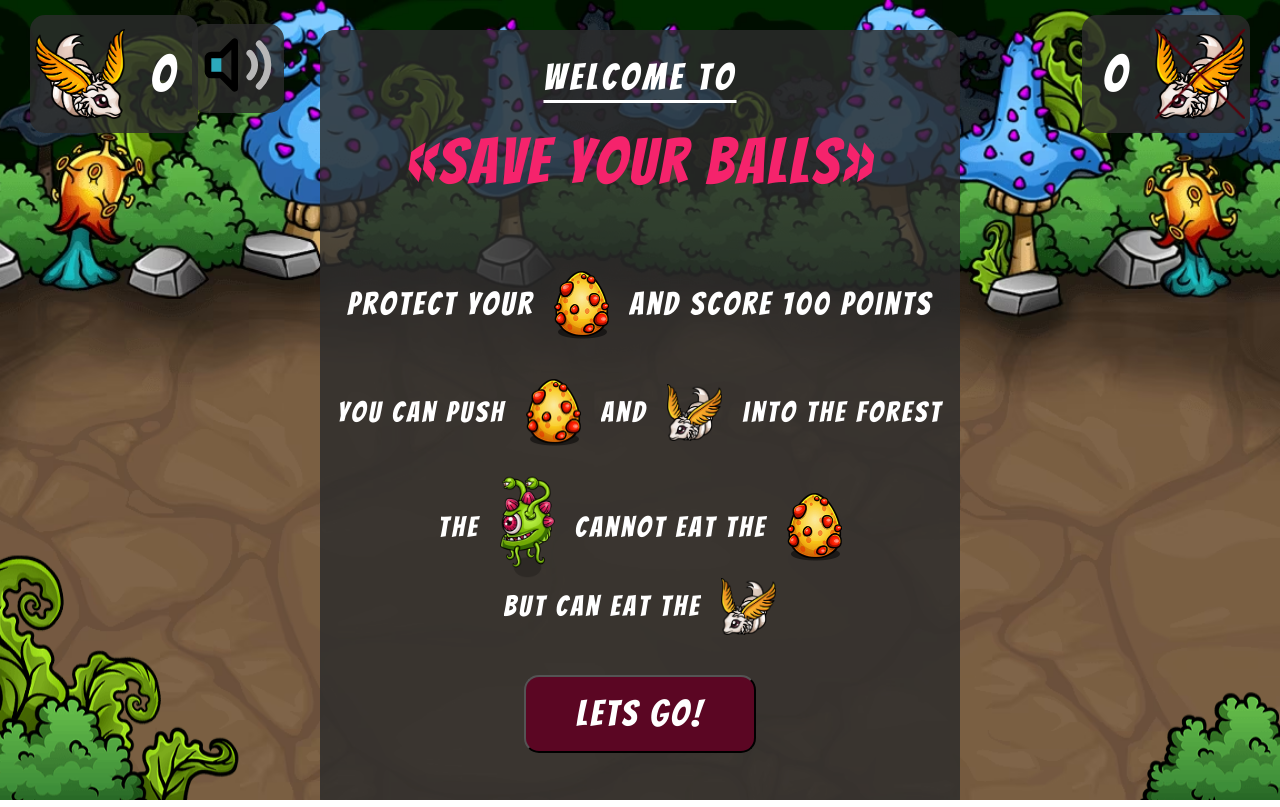
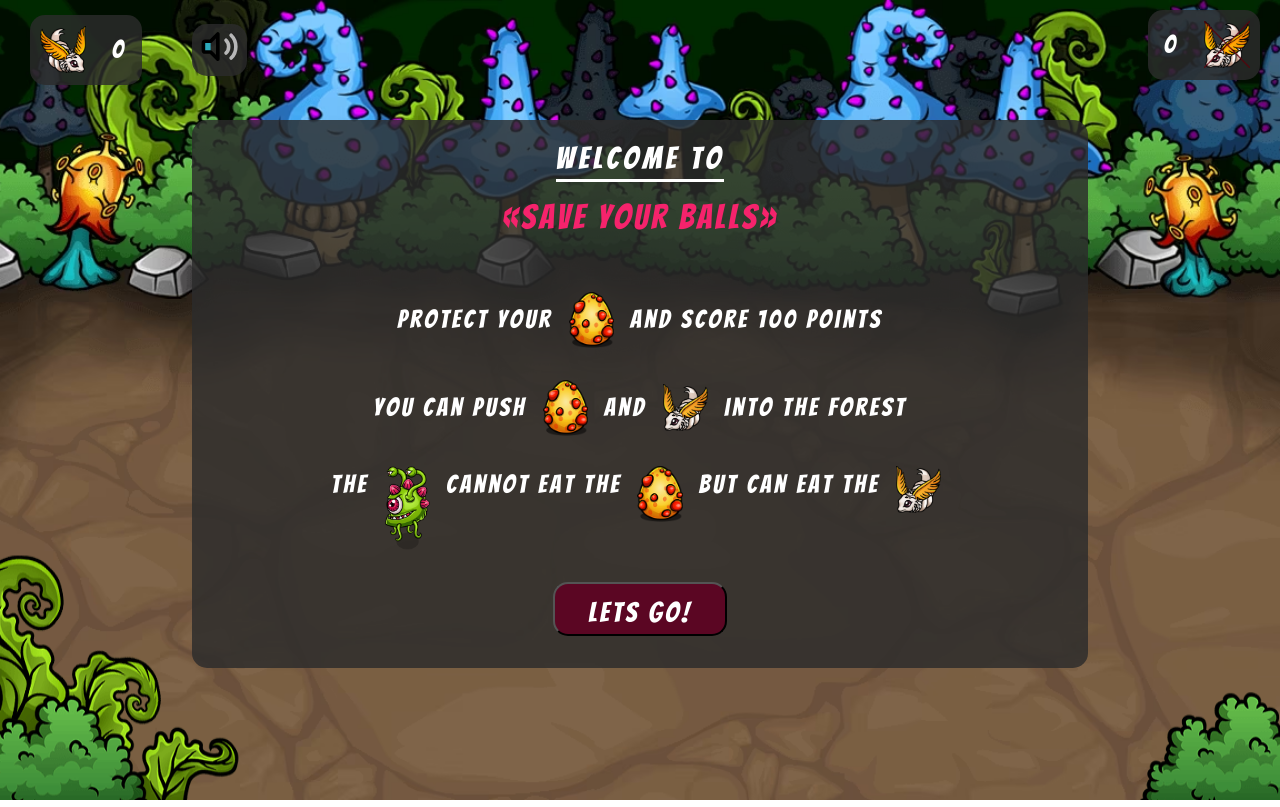
Before and after one commit to Maxim-Belyi/push_your_balls--game, a website with bundled scripts: page index.html in a window 1280 px wide. Built offline with nearby package versions, Linux system fonts and the light colour scheme.

Commit message:
minor fix

```diff
--- a/index.html
+++ b/index.html
@@ -1,5 +1,6 @@
 <!DOCTYPE html>
 <html lang="en">
+
 <head>
     <meta charset="UTF-8">
     <meta name="viewport" content="width=device-width, initial-scale=1.0">
@@ -14,26 +15,27 @@
             <p class="start-game__subtitle">Welcome to </p>
             <h1 class="start-game__title">«Save your balls»</h1>
             <div class="start-game__target">
-                <p>Protect your </p>
-                <img src="./images/egg.png" alt="" width="55" height="55">
-                <p>and score 100 points</p>
+                <p>Protect your
+                    &nbsp<img class="image" src="./images/egg.png" alt="" width="55" height="55">&nbsp
+                and score 100 points</p>
             </div>
 
             <div class="start-game__description">
-                <p>You can push </p>
-                <img src="./images/egg.png" alt="" width="55" height="55">
-                <p>and</p>
-                <img src="./images/larva_crawl.png" alt="" width="55" height="55">
-                <p>into the forest</p>
+                <p>You can push
+                    &nbsp<img class="image" src="./images/egg.png" alt="" width="55" height="55">&nbsp
+                and
+                &nbsp<img class="image" src="./images/larva_crawl.png" alt="" width="55" height="55">&nbsp
+                into the forest</p>
             </div>
 
             <div class="start-game__rules">
-                <p>The</p>
-                <img src="./images/toad.png" alt="" width="55" height="55">
-                <p>cannot eat the</p>
-                <img src="./images/egg.png" alt="" width="55" height="55">
-                <p>but can eat the</p>
-                <img src="./images/larva_crawl.png" alt="" width="55" height="55">
+                <p>The
+                    &nbsp<img class="image" src="./images/toad.png" alt="" width="55" height="55">&nbsp
+                    cannot eat the
+                    &nbsp<img class="image" src="./images/egg.png" alt="" width="55" height="55">&nbsp
+                    but can eat the
+                    &nbsp<img class="image" src="./images/larva_crawl.png" alt="" width="55" height="55">&nbsp
+                </p>
             </div>
             <div class="start-game__button-wrapper">
                 <button class="start-game__button" id="start-game-button" type="button">Lets go!</button>
@@ -55,17 +57,17 @@
     </div>
 
     <canvas class="canvas1" id="canvas1"></canvas>
-    <img class="obstacles" id="obstacles" src="./images/obstacles.avif" alt="">
-    <img class="bull" id="bull" src="./images/bull.avif" alt="">
-    <img class="egg" id="egg" src="./images/egg.png" alt="">
-    <img class="enemy-toad" id="toad" src="./images/toads-alt2.avif" alt="">
-    <img class="larva" id="larva" src="./images/larva.png" alt="">
+    <img class="obstacles image" id="obstacles" src="./images/obstacles.avif" alt="">
+    <img class="bull image" id="bull" src="./images/bull.avif" alt="">
+    <img class="egg image" id="egg" src="./images/egg.png" alt="">
+    <img class="enemy-toad image" id="toad" src="./images/toads-alt2.avif" alt="">
+    <img class="larva image" id="larva" src="./images/larva.png" alt="">
 
     <div class="game-pannel">
 
         <div class="game-pannel__player-score">
-            <span class="player-score__title title">
-                <img class="player-score__img" src="./images/larva_crawl2.png" alt="">
+            <span class="game-pannel__image">
+                <img class="player-score__img image" src="./images/larva_crawl2.png" alt="">
             </span>
 
             <span class="game-pannel__player-value value">
@@ -75,7 +77,7 @@
 
         <button class="game-pannel__sound-toggle" id="music-toggle">
 
-            <span class="game-pannel__button  " id="game-sound-on">
+            <span class="game-pannel__icon--on  " id="game-sound-on">
                 <svg width="80px" height="80px" viewBox="0 0 24 24" xmlns="http://www.w3.org/2000/svg"
                     class="icon multi-color">
                     <title style="stroke-width: 2;">sound on</title>
@@ -90,7 +92,7 @@
                 </svg>
             </span>
 
-            <span class="game-pannel__off visually-hidden" id="game-sound-off">
+            <span class="game-pannel__icon--off visually-hidden" id="game-sound-off">
                 <svg width="80px" height="80px" viewBox="0 0 24 24" xmlns="http://www.w3.org/2000/svg"
                     class="icon multi-color">
                     <title style="stroke-width: 2;">sound mute</title>
@@ -106,10 +108,9 @@
             </span>
         </button>
 
-
         <div class="game-pannel__enemy-score">
-            <span class="enemy-score__title title">
-                <img src="./images/larva_crawl-crossed-out.png" alt="" class="">
+            <span class="game-pannel__image">
+                <img class="image" src="./images/larva_crawl-crossed-out.png" alt="">
             </span>
 
             <span class="game-pannel__enemy-value value">
--- a/js/audio.js
+++ b/js/audio.js
@@ -42,8 +42,4 @@ export const Sounds = {
   },
 };
 
-// document.getElementById("music-toggle")?.addEventListener("click", () => {
-//   Sounds.toggleMute();
-// });
-
 Sounds.init();
--- a/js/variables.js
+++ b/js/variables.js
@@ -9,3 +9,5 @@ export let maxNumberOfEggs = 7;
 export let eggsAppearanceInterval = 2000;
 export let numberOfEnemies = 4;
 export const gameFps = 30;
+export const startGameWrapper = document.getElementById("start-game-div");
+export const startGameButton = document.getElementById("start-game-button");
--- a/main.js
+++ b/main.js
@@ -10,6 +10,8 @@ import {
   enemyHatchlings,
   numberOfObstacles,
   gameFps,
+  startGameWrapper,
+  startGameButton,
 } from "./js/variables.js";
 
 window.addEventListener("load", function () {
@@ -59,8 +61,6 @@ window.addEventListener("load", function () {
         pressed: false,
       };
 
-      const startGameWrapper = document.getElementById("start-game-div");
-      const startGameButton = document.getElementById("start-game-button");
       if (
         startGameButton.addEventListener("click", () => {
           musicToggle.disabled = false;
--- a/styles/blocks/_game-pannel.scss
+++ b/styles/blocks/_game-pannel.scss
@@ -12,6 +12,10 @@
         left: rem(30);
     }
 
+    &__image {
+        padding: rem(10);
+    }
+
     &__enemy-score {
         display: flex;
         flex-direction: row-reverse;
@@ -19,8 +23,20 @@
         position: absolute;
         background-color: var(--background);
         border-radius: rem(15);
-        top: rem(15);
-        right: rem(30);
+        top: rem(10);
+        right: rem(20);
+    }
+
+    &__enemy-value {
+        &>p {
+            font-size: fluid(32, 16);
+        }
+    }
+
+    &__player-value {
+        &>p {
+            font-size: fluid(32, 16);
+        }
     }
 
     &__sound-toggle {
@@ -31,6 +47,17 @@
         background-color: var(--background);
         border-radius: rem(15);
 
+        @include tablet {
+            left: 20%;
+        }
+
+        &>span {
+            &>svg {
+                height: auto;
+                width: fluid(60, 20);
+            }
+        }
+
         &:hover {
             transform: scale(0.9);
             transition-duration: var(--transition-duration);
--- /dev/null
+++ b/styles/blocks/_image.scss
@@ -0,0 +1,5 @@
+@use '../helpers' as *;
+
+.image {
+    width: fluid(64, 20);
+}
--- a/styles/blocks/_start-game.scss
+++ b/styles/blocks/_start-game.scss
@@ -2,7 +2,7 @@
 
 .start-game {
     position: absolute;
-    padding-top: rem(30);
+    padding-top: rem(80);
     background-color: none;
     width: 100%;
     height: 100%;
@@ -13,15 +13,16 @@
         display: flex;
         flex-direction: column;
         align-items: center;
-        margin: 0 auto;
+        margin-inline: auto;
+        margin-top: rem(40);
         border-radius: rem(15);
         background: var(--background);
-        width: 50%;
-        padding: rem(20) rem(20);
+        max-width: 70%;
+        padding: fluid(20, 10);
     }
 
     &__subtitle {
-       font-size: fluid(46, 24);
+        font-size: fluid(36, 24);
         text-decoration: underline;
         text-underline-offset: rem(10);
         font-family: var(--font-family-accent);
@@ -29,44 +30,36 @@
     }
 
     &__title {
-        font-size: fluid(84, 36);
+        font-size: fluid(42, 24);
         padding-top: rem(10);
         color: var(--color-red);
-
     }
 
     &__target {
-        display: grid;
+        &>p {
+            display: inline-flex;
             align-items: center;
-        column-gap: rem(20);
-        grid-template-columns: repeat(3, max-content);
-        padding-top: rem(60);
-        font-size: fluid(42, 18);
-
+            padding-top: fluid(60, 32);
+            font-size: fluid(32, 16);
+        }
     }
 
     &__description {
-        display: grid;
+        &>p {
+            display: inline-flex;
             align-items: center;
-        grid-template-columns: repeat(5, max-content);
-        padding-top: rem(40);
-        font-size: fluid(36, 18);
-        column-gap: rem(20);
+            padding-top: fluid(40, 20);
+            font-size: fluid(32, 16);
+        }
     }
 
     &__rules {
-        display: grid;
-        align-items: center;
-        font-size:  fluid(36, 18);
-        grid-template-columns: repeat(6, max-content);
-        column-gap: rem(20);
+        &>p {
+            display: inline-flex;
+            align-items: flex-start;
+            text-align: center;
+            font-size: fluid(32, 16);
             padding-top: rem(30);
-
-        @media(max-width: 1610px) {
-            display: flex;
-            flex-wrap: wrap;
-            justify-content: center;
-            padding-inline: rem(40);
         }
     }
 
@@ -80,14 +73,17 @@
         display: flex;
         align-items: center;
         justify-content: space-between;
-        margin: rem(40) rem(20);
-        font-size: rem(36);
-        padding: rem(10) rem(50);
+        margin-top: fluid(40, 20);
+        margin-bottom: fluid(20, 10);
+        font-size: fluid(36, 16);
+        padding-top: fluid(10, 5);
+        padding-inline: fluid(50, 10);
         border-radius: rem(15);
         background-color: var(--color-red-accent);
         color: var(--color-light);
+
         &:hover {
-            transform: scale(1.1);
+            transform: scale(0.9);
             transition-duration: var(--transition-duration);
         }
     }
--- a/styles/blocks/_title.scss
+++ /dev/null
@@ -1,7 +0,0 @@
-@use '../helpers' as *;
-
-.title > img {
-    width: rem(100);
-    height: rem(100);
-    padding: rem(5);
-}
--- a/styles/blocks/_value.scss
+++ b/styles/blocks/_value.scss
@@ -2,7 +2,7 @@
 
 .value {
     font-family: var(--font-family-base);
-    padding: rem(20);
-    font-size: rem(52);
+    padding: fluid(20, 10);
+    // font-size: rem(52);
     color: var(--color-light);
 }
--- a/styles/helpers/_media.scss
+++ b/styles/helpers/_media.scss
@@ -52,21 +52,3 @@ $mobile-s: 480.98;
         @content
     }
 };
-
-// Предотвращение залипания на устройствах с тач скрином
-// Эффект наведения будет срабатывать ТОЛЬКО на устройствах с тач скрином
-@mixin hover($hasActiveEffectOnMobile: true) {
-    @media (any-hover: hover) {
-        &:hover {
-            @content;
-        }
-    }
-
-    @if ($hasActiveEffectOnMobile) {
-        @media (any-hover: none) {
-            &:active {
-                @content;
-            }
-        }
-    }
-};
--- a/styles/main.scss
+++ b/styles/main.scss
@@ -4,10 +4,10 @@
 @use 'globals';
 @use 'utils';
 
+@use 'blocks/image';
 @use 'blocks/start-game';
 @use 'blocks/environment';
 @use 'blocks/game-pannel';
 @use 'blocks/obstacles';
-@use 'blocks/title';
 @use 'blocks/value';
 @use 'blocks/end-game';
```
Also changed, not shown: styles/main.css, 1 other file. Lines whose indentation alone changed are shown as unchanged.
